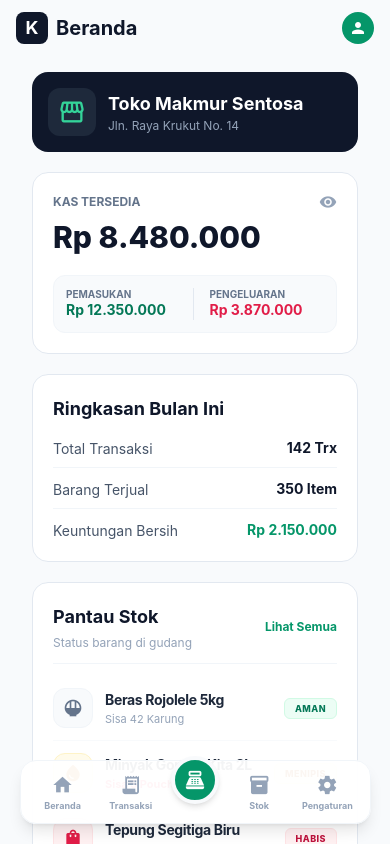
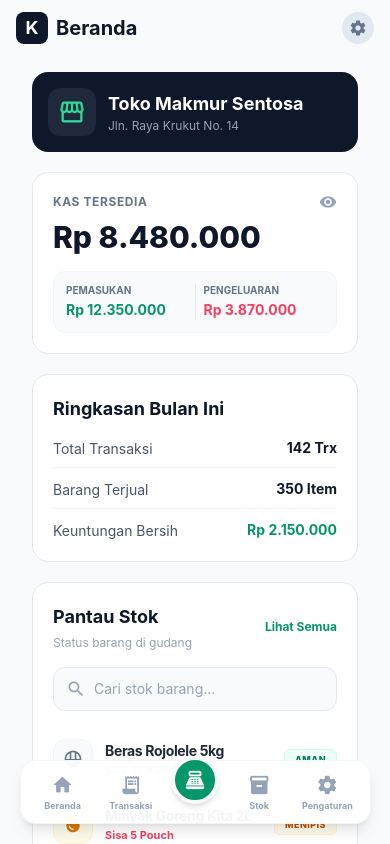
Before and after one commit to JoshuaRichardo/Login-page-GSLC-3, a React Native app: screen /Dashboard in a window 390 px wide. Built offline with nearby package versions, Linux system fonts and the light colour scheme.

Commit message:
search bar dashboard

```diff
--- a/app.json
+++ b/app.json
@@ -6,6 +6,9 @@
     "userInterfaceStyle": "automatic",
     "plugins": [
       "expo-status-bar"
-    ]
+    ],
+    "android": {
+      "softwareKeyboardLayoutMode": "pan"
+    }
   }
 }
--- a/src/screens/DashboardScreen.tsx
+++ b/src/screens/DashboardScreen.tsx
@@ -1,5 +1,5 @@
 import React, { useState, useCallback } from 'react';
-import { View, Text, ScrollView, TouchableOpacity, StatusBar, RefreshControl } from 'react-native';
+import { View, Text, ScrollView, TouchableOpacity, StatusBar, RefreshControl, TextInput } from 'react-native';
 import { SafeAreaView } from 'react-native-safe-area-context';
 import { MaterialIcons } from '@expo/vector-icons';
 import { NativeStackNavigationProp } from '@react-navigation/native-stack';
@@ -17,8 +17,8 @@ interface Props {
 export default function DashboardScreen({ navigation }: Props) {
   const [showBalance, setShowBalance] = useState<boolean>(true);
   const [refreshing, setRefreshing] = useState<boolean>(false);
+  const [searchQuery, setSearchQuery] = useState<string>('');
 
-  // fungsi buat pull to refresh
   const onRefresh = useCallback(() => {
     setRefreshing(true);
     setTimeout(() => {
@@ -26,10 +26,15 @@ export default function DashboardScreen({ navigation }: Props) {
     }, 1000);
   }, []);
 
+  const filteredInventory = INVENTORY_DATA.filter((item) =>
+    item.title.toLowerCase().includes(searchQuery.toLowerCase())
+  );
+
   return (
     <SafeAreaView className="flex-1 bg-slate-50" edges={['top']}>
       <StatusBar barStyle="dark-content" backgroundColor="#f8fafc" />
 
+      {/* Header */}
       <View className="h-14 px-4 flex-row items-center justify-between bg-slate-50 z-50">
         <View className="flex-row items-center gap-2">
           <View className="w-8 h-8 rounded-lg bg-slate-900 flex items-center justify-center">
@@ -37,16 +42,18 @@ export default function DashboardScreen({ navigation }: Props) {
           </View>
           <Text className="text-xl font-bold text-slate-900">Beranda</Text>
         </View>
-        <TouchableOpacity className="w-8 h-8 rounded-full bg-emerald-600 items-center justify-center">
-          <MaterialIcons name="person" size={18} color="white" />
+        <TouchableOpacity className="w-8 h-8 rounded-full bg-slate-200 items-center justify-center">
+          <MaterialIcons name="settings" size={18} color="#64748b" />
         </TouchableOpacity>
       </View>
 
+      {/* ScrollView Utama dengan keyboardShouldPersistTaps */}
       <ScrollView
         showsVerticalScrollIndicator={false}
         className="flex-1 px-4 pt-2"
-        contentContainerStyle={{ paddingBottom: 100 }}
+        contentContainerStyle={{ paddingBottom: 150 }}
         refreshControl={<RefreshControl refreshing={refreshing} onRefresh={onRefresh} />}
+        keyboardShouldPersistTaps="handled"
       >
         <View className="bg-slate-900 rounded-2xl p-4 mb-5 flex-row items-center gap-3">
           <View className="w-12 h-12 rounded-xl bg-slate-800 flex items-center justify-center">
@@ -60,25 +67,25 @@ export default function DashboardScreen({ navigation }: Props) {
 
         <View className="bg-white rounded-2xl p-5 border border-slate-200 mb-5">
           <View className="flex-row justify-between items-center mb-2">
-            <Text className="text-slate-500 text-xs font-bold">KAS TERSEDIA</Text>
+            <Text className="text-slate-500 text-xs font-bold uppercase tracking-wider">Kas Tersedia</Text>
             <TouchableOpacity onPress={() => setShowBalance(!showBalance)}>
               <MaterialIcons name={showBalance ? "visibility" : "visibility-off"} size={18} color="#94a3b8" />
             </TouchableOpacity>
           </View>
 
-          <Text className="text-3xl font-extrabold text-slate-900">
+          <Text className="text-3xl font-extrabold text-slate-900 mb-4">
             {showBalance ? "Rp 8.480.000" : "Rp ••••••••"}
           </Text>
 
-          <View className="flex-row gap-3 mt-5 bg-slate-50 p-3 rounded-xl border border-slate-100">
+          <View className="flex-row bg-slate-50 p-3 rounded-xl border border-slate-100">
             <View className="flex-1">
-              <Text className="text-slate-500 text-[10px] font-bold">PEMASUKAN</Text>
-              <Text className="text-emerald-700 font-bold text-sm">Rp 12.350.000</Text>
+              <Text className="text-slate-500 text-[10px] font-bold uppercase mb-1">Pemasukan</Text>
+              <Text className="text-emerald-600 font-bold text-sm">Rp 12.350.000</Text>
             </View>
-            <View className="w-[1px] bg-slate-200" />
-            <View className="flex-1 pl-1">
-              <Text className="text-slate-500 text-[10px] font-bold">PENGELUARAN</Text>
-              <Text className="text-rose-600 font-bold text-sm">Rp 3.870.000</Text>
+            <View className="w-[1px] bg-slate-200 mx-2" />
+            <View className="flex-1">
+              <Text className="text-slate-500 text-[10px] font-bold uppercase mb-1">Pengeluaran</Text>
+              <Text className="text-rose-500 font-bold text-sm">Rp 3.870.000</Text>
             </View>
           </View>
         </View>
@@ -103,7 +110,7 @@ export default function DashboardScreen({ navigation }: Props) {
         </View>
 
         <View className="bg-white rounded-2xl p-5 border border-slate-200 mb-5">
-          <View className="flex-row justify-between items-center mb-3 pb-3 border-b border-slate-100">
+          <View className="flex-row justify-between items-center mb-4">
             <View>
               <Text className="text-slate-900 font-bold text-lg">Pantau Stok</Text>
               <Text className="text-slate-400 text-xs mt-1">Status barang di gudang</Text>
@@ -113,7 +120,24 @@ export default function DashboardScreen({ navigation }: Props) {
             </TouchableOpacity>
           </View>
 
-          {INVENTORY_DATA.map((item) => (
+          <View className="flex-row items-center bg-slate-50 border border-slate-200 rounded-xl px-3 h-11 mb-4">
+            <MaterialIcons name="search" size={20} color="#94a3b8" />
+            <TextInput
+              className="flex-1 ml-2 text-slate-900 text-sm"
+              placeholder="Cari stok barang..."
+              placeholderTextColor="#94a3b8"
+              value={searchQuery}
+              onChangeText={setSearchQuery}
+            />
+            {searchQuery.length > 0 && (
+              <TouchableOpacity onPress={() => setSearchQuery('')} className="p-1">
+                <MaterialIcons name="close" size={18} color="#94a3b8" />
+              </TouchableOpacity>
+            )}
+          </View>
+
+          {filteredInventory.length > 0 ? (
+            filteredInventory.map((item) => (
               <InventoryRow
                 key={item.id}
                 icon={item.icon as keyof typeof MaterialIcons.glyphMap}
@@ -123,10 +147,14 @@ export default function DashboardScreen({ navigation }: Props) {
                 isCritical={item.isCritical}
                 onPress={() => navigation.navigate('Detail', { id: item.id })}
               />
-          ))}
+            ))
+          ) : (
+            <View className="py-6 items-center justify-center">
+              <Text className="text-slate-400 text-sm font-medium">Barang tidak ditemukan</Text>
+            </View>
+          )}
 
         </View>
-
       </ScrollView>
 
       <BottomNavBar />
```
Lines whose indentation alone changed are shown as unchanged.
